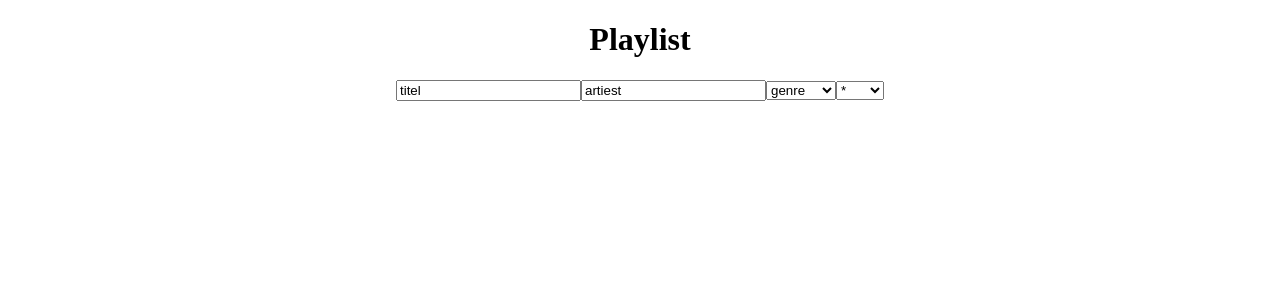
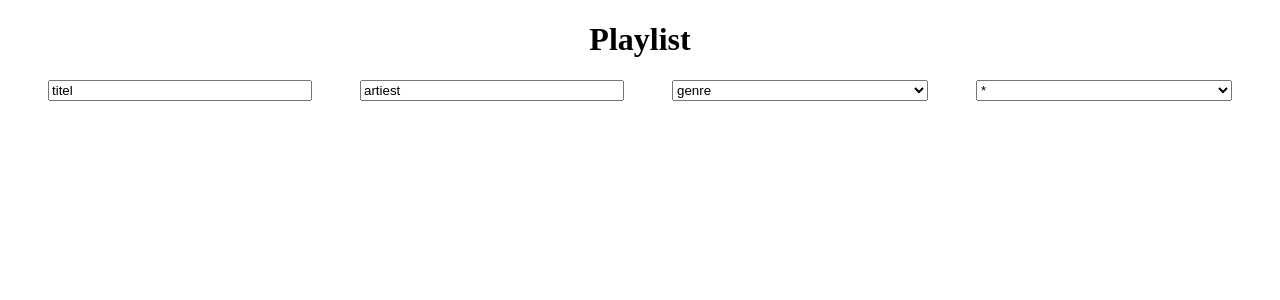
Before and after one commit to Doedels/W5D5-Playlist, a React (Create React App) app: page / in a window 1280 px wide. Shown: the top 300 px of the page. Built offline with nearby package versions, Linux system fonts and the light colour scheme.

Commit message:
Toevoegen minimale styling voor input component

```diff
--- a/src/App.css
+++ b/src/App.css
@@ -1,3 +1,13 @@
 .App {
   text-align: center;
 }
+
+.header {
+  display: flex;
+  justify-content: space-evenly;
+}
+
+.header input,
+.header select {
+  width: 20%;
+}
--- a/src/Components/Input.js
+++ b/src/Components/Input.js
@@ -2,7 +2,7 @@ import React from 'react';
 
 const input = (props) => {
     return (
-        <div>
+        <div className={'header'}>
             <input type='text' name='titel' defaultValue='titel' onChange={props.inputHandler} ></input>
             <input type='text' name='artiest' defaultValue='artiest' onChange={props.inputHandler} ></input>
             <select name='genre' onChange={props.inputHandler}>
```
